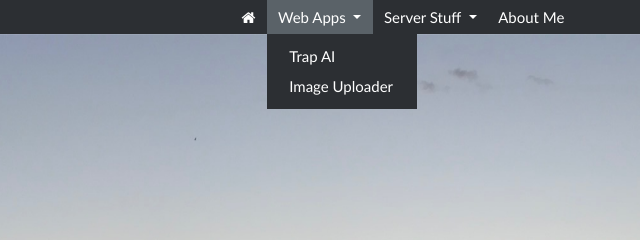
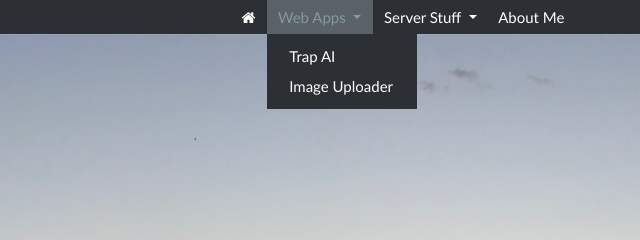
Before and after one commit to Thionazin/Website, a plain HTML site: page index.html in a window 1280 px wide. In both pictures the pointer is over the link "Web Apps". Shown: the top 240 px of the page, 237-877 px from the left. Drawn offline with nearby package versions, Linux system fonts and the light colour scheme.

Commit message:
Minor aesthetic changes

```diff
--- a/css/garbage.css
+++ b/css/garbage.css
@@ -94,6 +94,14 @@ body {
 	background-color:white;
 }
 
+.dropdown-toggle:hover {
+    color: #8599a0 !important;
+}
+
+.btn-secondary:hover {
+    color: #8599a0 !important;
+}
+
 a {
 	color: none;
     text-decoration: none;
```
